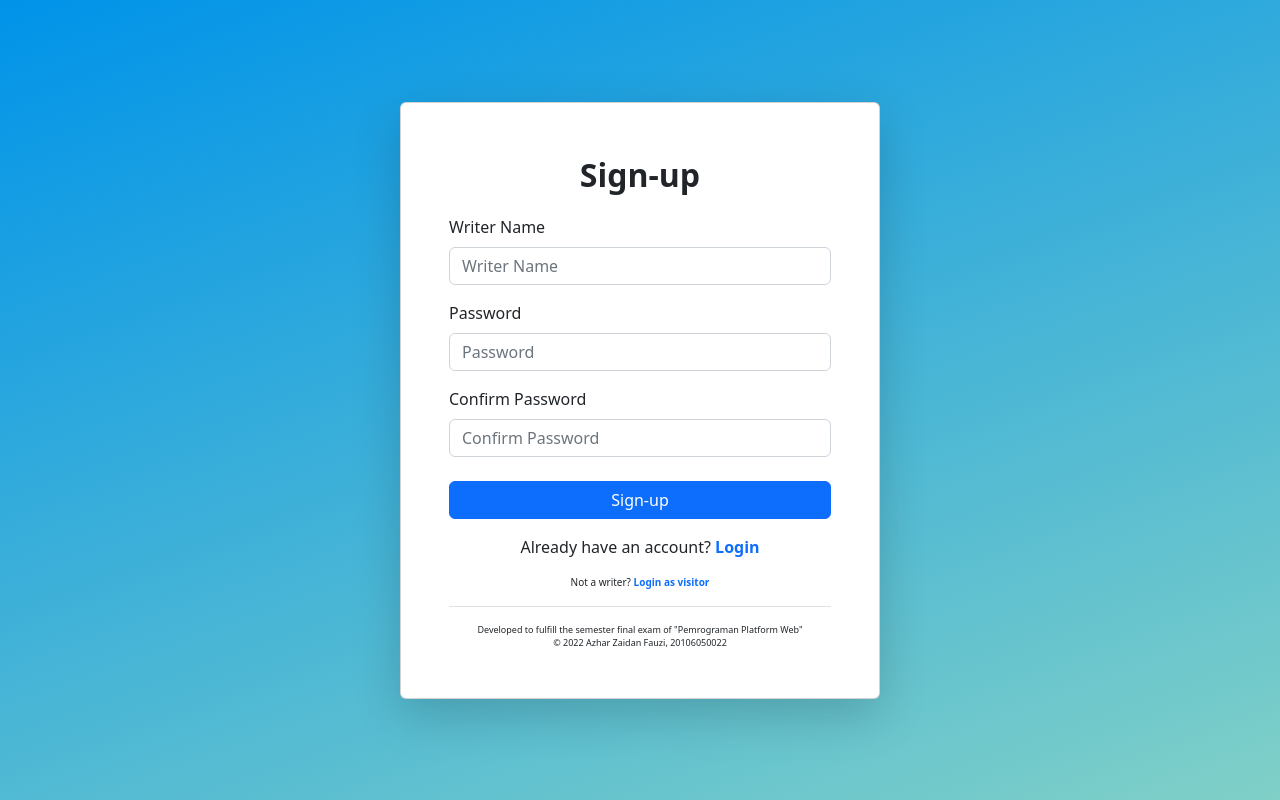
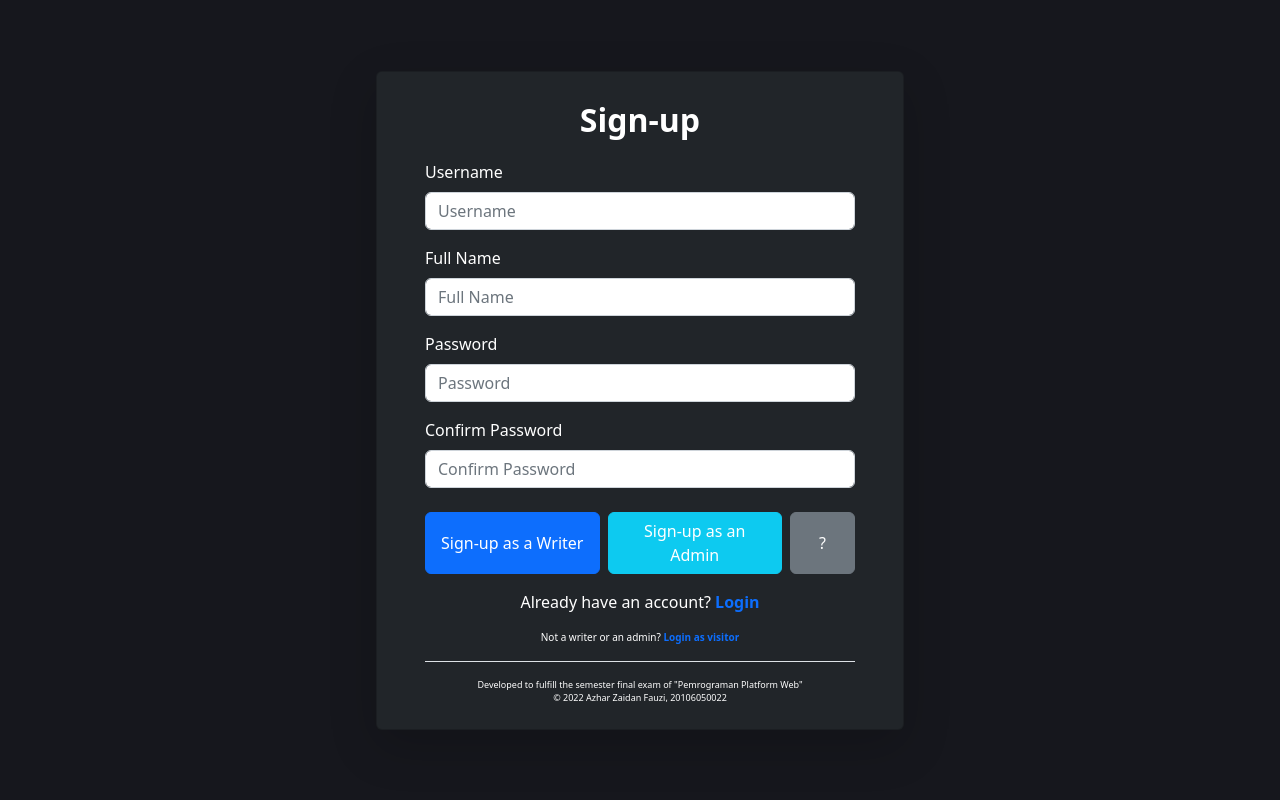
Before and after one commit to azhrzf/news-crud, a PHP site: page /registration.php in a window 1280 px wide. Run offline with PHP 8.4, Linux system fonts and the light colour scheme.

Commit message:
asdasdsa

```diff
--- a/assets/original/css/style.css
+++ b/assets/original/css/style.css
@@ -1,6 +1,10 @@
 .gardient-bg {
     background-color: #0093E9;
     background-image: linear-gradient(160deg, #0093E9 0%, #80D0C7 100%);
+}
+
+.dark-bg {
+    background-color: #16171d;
 }
 
 .small-font {
--- a/registration.php
+++ b/registration.php
@@ -16,14 +16,18 @@
     </style>
 </head>
 
-<body class="gardient-bg">
+<body class="dark-bg">
     <div class="h-100 d-flex align-items-center justify-content-center">
-        <div class="container-sm card shadow-lg p-5" style="width: 30rem;">
+        <div class="container-sm card shadow-lg text-bg-dark px-5 py-4" style="width: 33rem;">
             <p class="fs-2 fw-semibold text-center mb-3">Sign-up</p>
             <form>
                 <div class="mb-3">
-                    <label for="exampleFormControlInput1" class="form-label">Writer Name</label>
-                    <input type="text" class="form-control" id="exampleFormControlInput1" placeholder="Writer Name">
+                    <label for="exampleFormControlInput1" class="form-label">Username</label>
+                    <input type="text" class="form-control" id="exampleFormControlInput1" placeholder="Username">
+                </div>
+                <div class="mb-3">
+                    <label for="exampleFormControlInput1" class="form-label">Full Name</label>
+                    <input type="text" class="form-control" id="exampleFormControlInput1" placeholder="Full Name">
                 </div>
                 <div class="mb-3">
                     <label for="exampleFormControlInput1" class="form-label">Password</label>
@@ -33,12 +37,27 @@
                     <label for="exampleFormControlInput1" class="form-label">Confirm Password</label>
                     <input type="password" class="form-control" id="exampleFormControlInput1" placeholder="Confirm Password">
                 </div>
-                <div class="d-grid gap-2">
-                    <button class="btn btn-primary mt-2" type="submit">Sign-up</button>
+                <div>
+                    <div class="row g-2">
+                        <div class="col-5 d-grid">
+                            <button class="btn btn-primary mt-2" type="submit">Sign-up as a Writer</button>
+                        </div>
+                        <div class="col-5 d-grid">
+                            <button class="btn btn-info mt-2 text-white" type="submit">Sign-up as an Admin</button>
+                        </div>
+                        <div class="col-2 d-grid">
+                            <button class="btn btn-secondary mt-2" type="button" data-bs-toggle="collapse" data-bs-target="#collapseExample" aria-expanded="false" aria-controls="collapseExample">?</button>
+                        </div>
+                        <div class="collapse mt-3" id="collapseExample">
+                            <div class="card card-body text-bg-dark border-light">
+                            The difference is that the admin can delete and change all news data, while the writer can only change his own news.
+                            </div>
+                        </div>
+                    </div>
                 </div>
             </form>
             <p class="text-center mt-3">Already have an account? <a href="login.php" class="fw-semibold no-decoration">Login</a></p>
-            <p class="text-center small-font">Not a writer? <a href="index.php" class="fw-semibold no-decoration">Login as visitor</a></p>
+            <p class="text-center small-font">Not a writer or an admin? <a href="index.php" class="fw-semibold no-decoration">Login as visitor</a></p>
             <footer class="justify-content-center border-top">
                 <span class="mt-3 text-center smaller-font span-space">Developed to fulfill the semester final exam of "Pemrograman Platform Web"</span>
                 <span class="text-center smaller-font span-space">&copy; <?= date("Y"); ?> Azhar Zaidan Fauzi, 20106050022</span>
```
Also changed, not shown: index.php (+1 -20 lines), login.php (+6 -6 lines).
